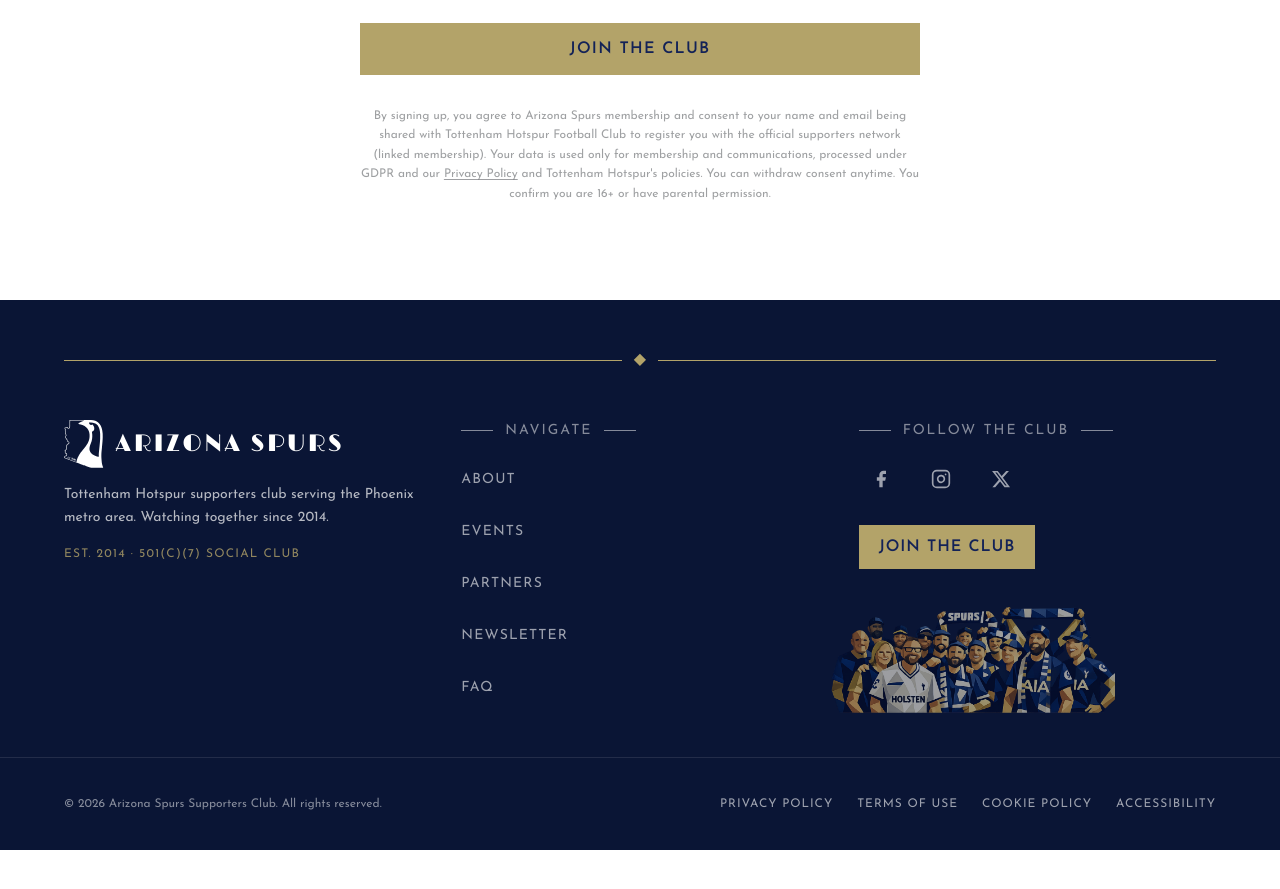
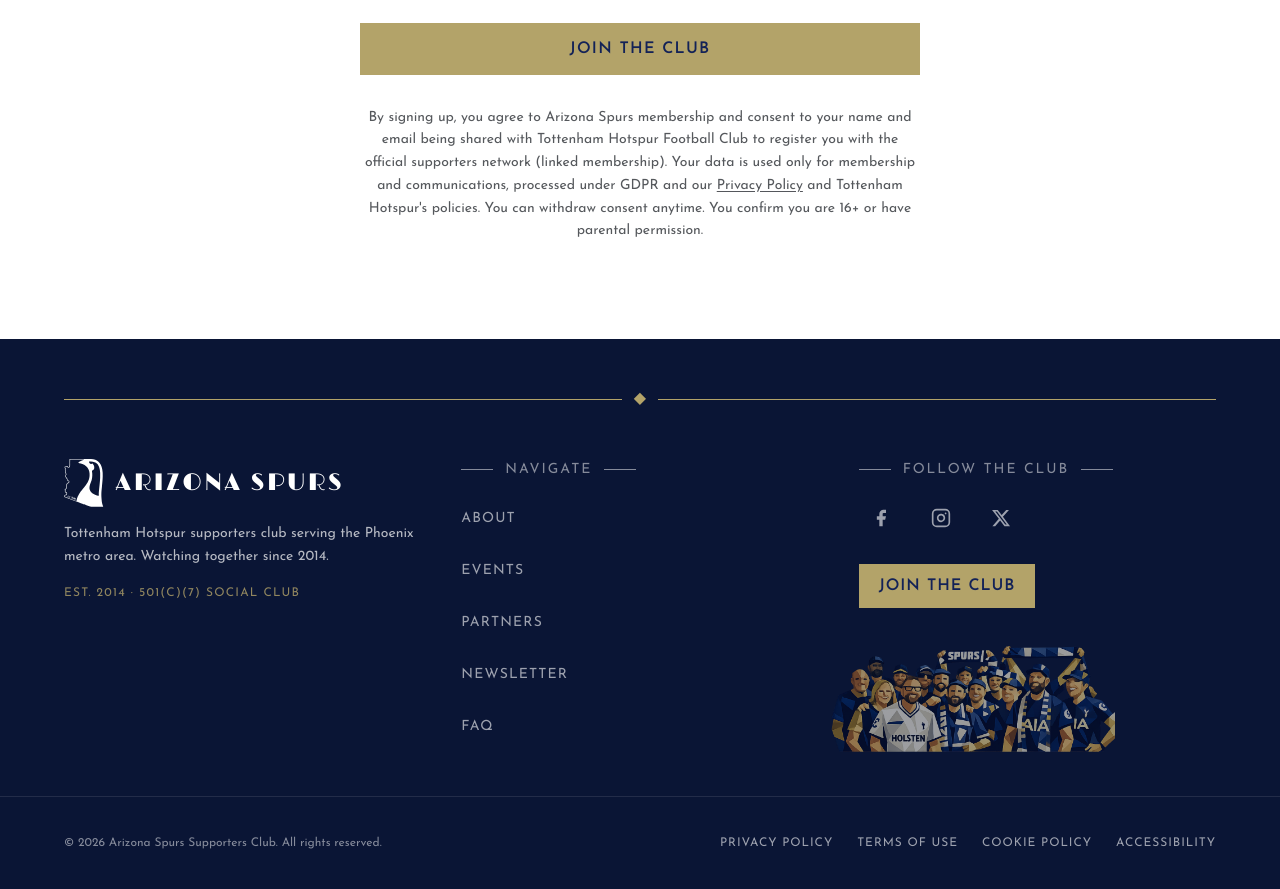
Before and after one commit to WhiteRabbit-glitch/arizonaspurs-website, a Next.js app: page /join in a window 1280 px wide. Shown: the part 1697-2586 px from the top of the page. Before the commit the page ends 2547 px from the top, so only its background shows below. Built offline with nearby package versions, Linux system fonts and the light colour scheme; no server answers.

Commit message:
Make the signup consent text readable
It was 12px at 40% opacity on white, about 2.6:1 contrast. Raise it to
14px at 70% (7.1:1), above the WCAG AA 4.5:1 minimum for body text.

```diff
--- a/src/components/sections/JoinForm.tsx
+++ b/src/components/sections/JoinForm.tsx
@@ -133,10 +133,10 @@
             initial={prefersReducedMotion ? false : { opacity: 0 }}
             animate={inView ? { opacity: 1 } : {}}
             transition={{ duration: 0.4, delay: 0.3 }}
-            className="mt-8 text-center font-josefin text-xs leading-relaxed text-near-black/40"
+            className="mt-8 text-center font-josefin text-sm leading-relaxed text-near-black/70"
           >
             By signing up, you agree to Arizona Spurs membership and consent to your name and email being shared with Tottenham Hotspur Football Club to register you with the official supporters network (linked membership). Your data is used only for membership and communications, processed under GDPR and our{" "}
-            <Link href="/privacy" className="underline underline-offset-2 hover:text-near-black/70 transition-colors">
+            <Link href="/privacy" className="underline underline-offset-2 hover:text-near-black transition-colors">
               Privacy Policy
             </Link>{" "}
             and Tottenham Hotspur&apos;s policies. You can withdraw consent anytime. You confirm you are 16+ or have parental permission.
--- a/src/components/sections/NewsletterSubscribe.tsx
+++ b/src/components/sections/NewsletterSubscribe.tsx
@@ -80,10 +80,10 @@
             initial={prefersReducedMotion ? false : { opacity: 0 }}
             animate={inView ? { opacity: 1 } : {}}
             transition={{ duration: 0.4, delay: 0.3 }}
-            className="mt-6 text-center font-josefin text-xs leading-relaxed text-near-black/40"
+            className="mt-6 text-center font-josefin text-sm leading-relaxed text-near-black/70"
           >
             By signing up, you agree to Arizona Spurs membership and consent to your name and email being shared with Tottenham Hotspur Football Club to register you with the official supporters network (linked membership). Your data is used only for membership and communications, processed under GDPR and our{" "}
-            <Link href="/privacy" className="underline underline-offset-2 hover:text-near-black/70 transition-colors">
+            <Link href="/privacy" className="underline underline-offset-2 hover:text-near-black transition-colors">
               Privacy Policy
             </Link>{" "}
             and Tottenham Hotspur&apos;s policies. You can withdraw consent anytime. You confirm you are 16+ or have parental permission.
```
